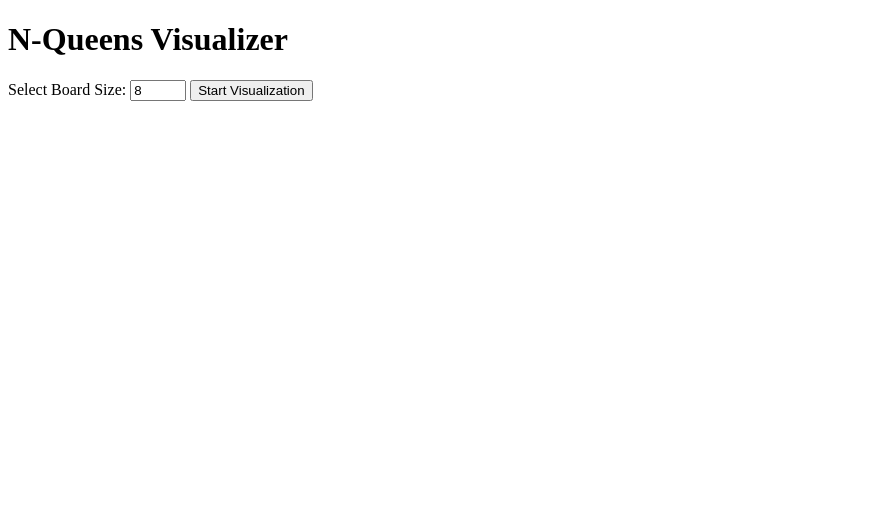
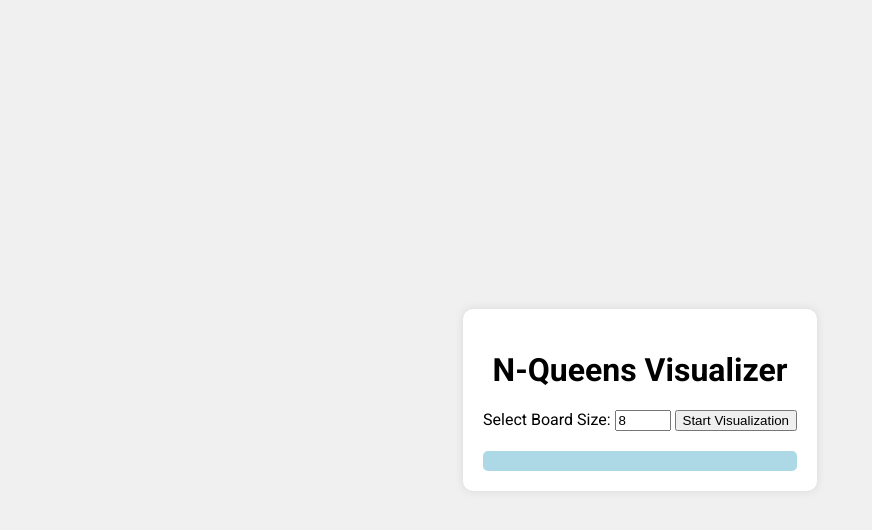
Before and after one commit to TuShArBhArDwA/N-Queen_Visualizer, a plain HTML site: page index.html in a window 1280 px wide. Shown: the whole page, without its empty margins (0-872 px from the left). Drawn offline with Linux system fonts and the light colour scheme.

Commit message:
Update styles.css

```diff
--- a/styles.css
+++ b/styles.css
@@ -1,6 +1,29 @@
+@import url('https://fonts.googleapis.com/css2?family=Roboto:wght@400;700&display=swap');
+
+body {
+    display: flex;
+    justify-content: center;
+    align-items: center;
+    height: 100vh;
+    margin: 0;
+    font-family: 'Roboto', sans-serif;
+    background-color: #f0f0f0;
+}
+.container {
+    text-align: center;
+    background-color: #ffffff;
+    padding: 20px;
+    border-radius: 10px;
+    box-shadow: 0 0 10px rgba(0,0,0,0.1);
+}
 .board {
     display: grid;
     gap: 2px;
+    justify-content: center;
+    margin-top: 20px;
+    background-color: #add8e6;
+    padding: 10px;
+    border-radius: 5px;
 }
 .cell {
     width: 50px;
@@ -9,14 +32,15 @@
     align-items: center;
     justify-content: center;
     font-size: 24px;
+    background-color: #ffffff;
 }
 .black {
-    background-color: black;
+    background-color: #003366;
     color: white;
 }
 .white {
     background-color: white;
 }
 .queen {
-    color: red;
+    color: gold;
 }
```
